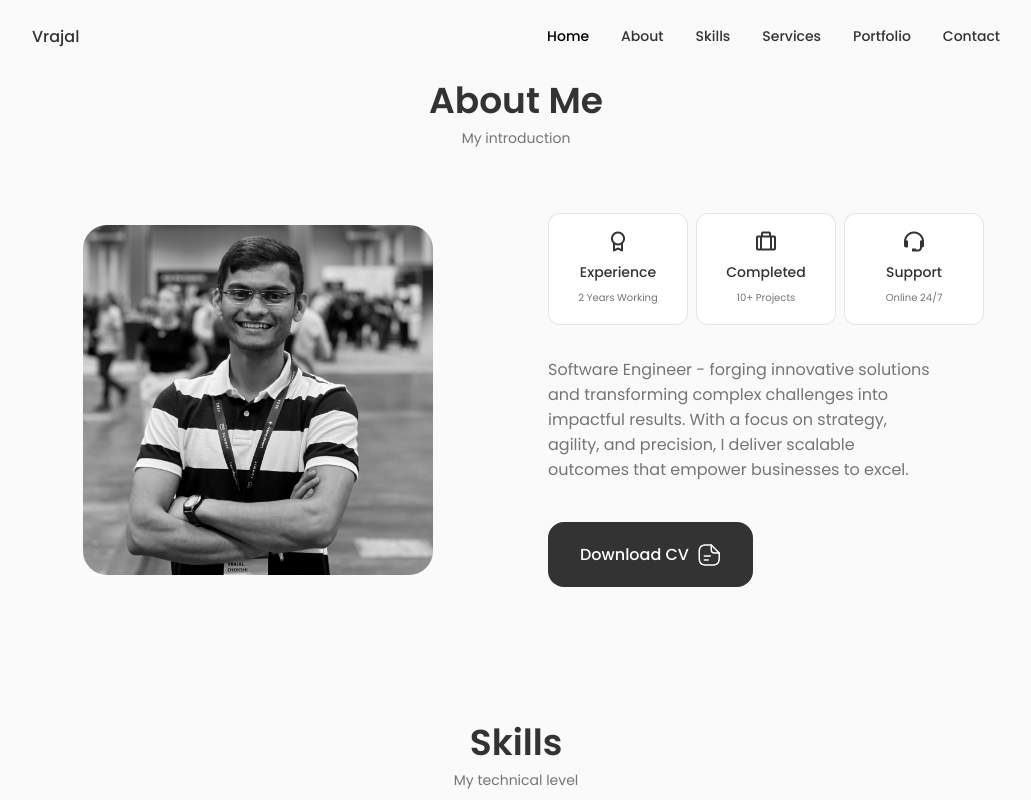
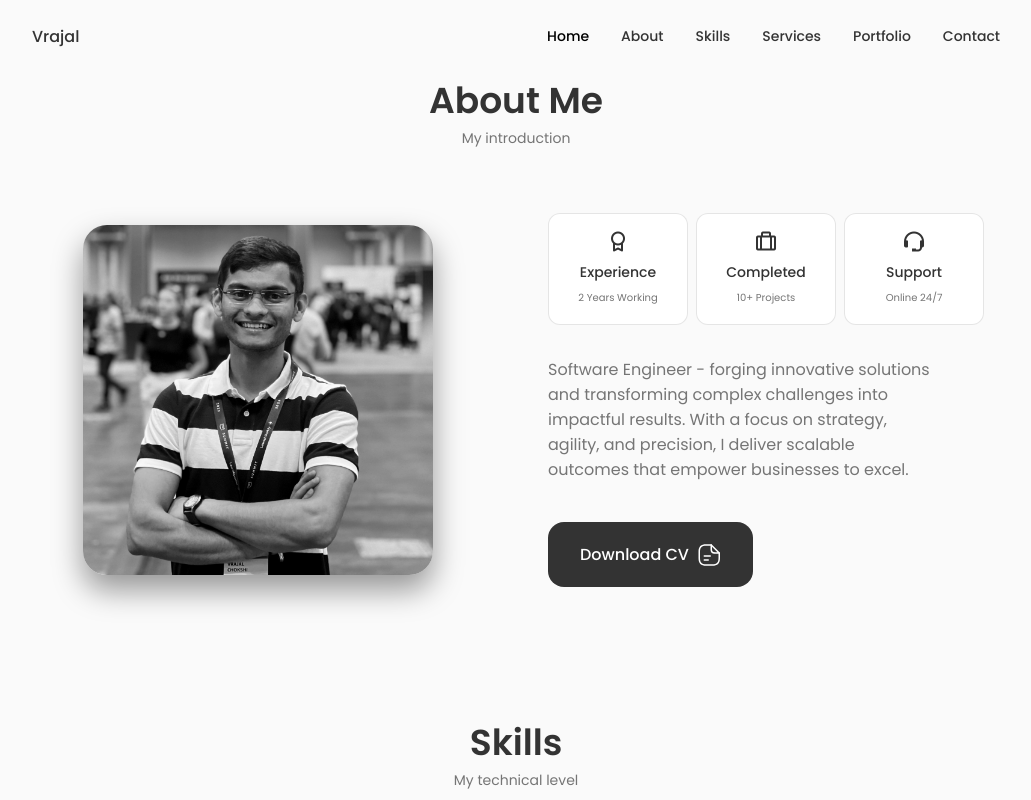
Before and after one commit to Vrajal99/vrajal-chokshi, a React (Vite) app: page / in a window 1280 px wide. In both pictures the pointer is over the picture 382 px from the left and 1198 px from the top of the page. Shown: the part 798-1598 px from the top of the page, without its empty margins (124-1155 px from the left). Built offline with nearby package versions, Linux system fonts and the light colour scheme.

Commit message:
update: added shadow to about me for appeal

```diff
--- a/src/components/about/about.css
+++ b/src/components/about/about.css
@@ -4,10 +4,24 @@
     column-gap: 4rem;
 }
 
+/* OLD CSS */
+/* .about__img {
+    width: 350px;
+    border-radius: 1.5rem;
+    justify-self: center;
+} */
+
+/* UPDATED WITH Shadow around */
 .about__img {
     width: 350px;
     border-radius: 1.5rem;
     justify-self: center;
+    box-shadow: 0 10px 20px rgba(0, 0, 0, 0.3);
+}
+
+.about__img:hover {
+    box-shadow: 0 15px 30px rgba(0, 0, 0, 0.4);
+    transition: box-shadow 0.3s ease-in-out;
 }
 
 .about__info {
```
